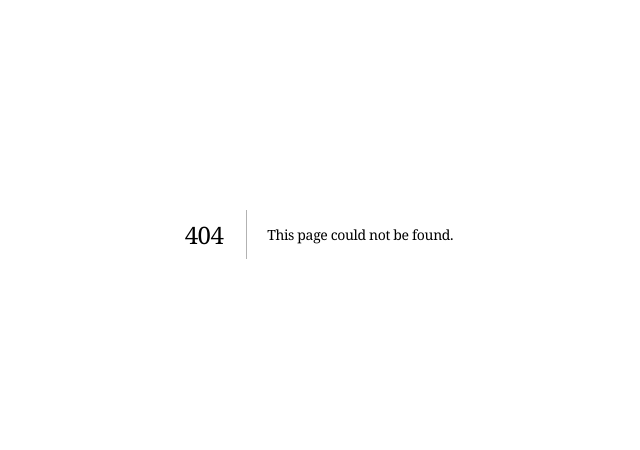
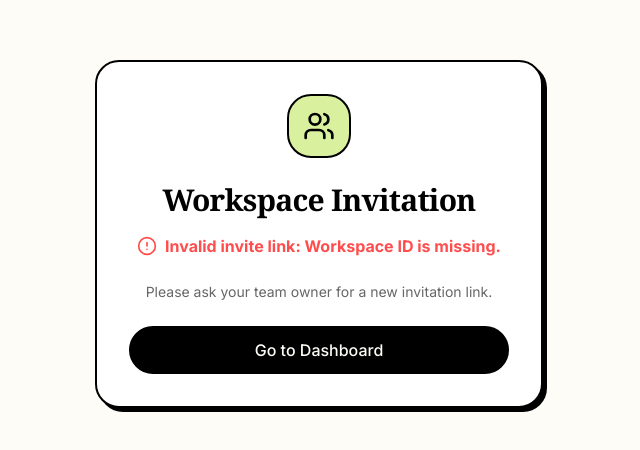
Before and after one commit to Harsheni10160/Ai_Saas_Project, a Next.js app: page /invite in a window 1280 px wide. Before the commit this address had no page. Shown: the part 166-616 px from the top of the page, without its empty margins (321-961 px from the left). Built offline with nearby package versions, Linux system fonts and the light colour scheme; no server answers; sample sign-in values are in the browser's storage.

Commit message:
fix: landing page routing and implement team invite flow

```diff
--- /dev/null
+++ b/src/app/api/workspaces/join/route.ts
@@ -0,0 +1,57 @@
+import { NextResponse } from "next/server";
+import { getServerSession } from "next-auth/next";
+import { prisma } from "@/lib/prisma";
+import { authOptions } from "@/lib/auth";
+
+export async function POST(req: Request) {
+    try {
+        const session = await getServerSession(authOptions);
+
+        if (!session?.user?.id) {
+            return NextResponse.json({ error: "Unauthorized" }, { status: 401 });
+        }
+
+        const { workspaceId } = await req.json();
+
+        if (!workspaceId) {
+            return NextResponse.json({ error: "Workspace ID is required" }, { status: 400 });
+        }
+
+        // Check if workspace exists
+        const workspace = await prisma.workspace.findUnique({
+            where: { id: workspaceId },
+        });
+
+        if (!workspace) {
+            return NextResponse.json({ error: "Workspace not found" }, { status: 404 });
+        }
+
+        // Check if user is already a member
+        const existingMember = await prisma.workspaceMember.findUnique({
+            where: {
+                userId_workspaceId: {
+                    userId: session.user.id,
+                    workspaceId: workspaceId,
+                },
+            },
+        });
+
+        if (existingMember) {
+            return NextResponse.json({ message: "Already a member of this workspace" }, { status: 200 });
+        }
+
+        // Add user as a member
+        await prisma.workspaceMember.create({
+            data: {
+                userId: session.user.id,
+                workspaceId: workspaceId,
+                role: "MEMBER",
+            },
+        });
+
+        return NextResponse.json({ message: "Joined workspace successfully" }, { status: 200 });
+    } catch (error) {
+        console.error("[WORKSPACE_JOIN]", error);
+        return NextResponse.json({ error: "Internal Server Error" }, { status: 500 });
+    }
+}
--- a/src/app/dashboard/team/page.tsx
+++ b/src/app/dashboard/team/page.tsx
@@ -142,7 +142,7 @@ export default function TeamPage() {
     };
 
     const copyInviteLink = () => {
-        const inviteLink = `${window.location.origin}/signup?workspace=${workspace?.id}`;
+        const inviteLink = `${window.location.origin}/invite?workspace=${workspace?.id}`;
         navigator.clipboard.writeText(inviteLink);
         setCopied(true);
         toast.success("Invite link copied!");
--- /dev/null
+++ b/src/app/invite/page.tsx
@@ -0,0 +1,119 @@
+"use client";
+
+import { useEffect, useState } from "react";
+import { useRouter, useSearchParams } from "next/navigation";
+import { useSession } from "next-auth/react";
+import { Loader2, CheckCircle2, AlertCircle, Users } from "lucide-react";
+import { motion } from "framer-motion";
+import { toast } from "sonner";
+import Link from "next/link";
+
+export default function InvitePage() {
+    const { data: session, status } = useSession();
+    const router = useRouter();
+    const searchParams = useSearchParams();
+    const workspaceId = searchParams.get("workspace");
+
+    const [loading, setLoading] = useState(true);
+    const [error, setError] = useState<string | null>(null);
+    const [joined, setJoined] = useState(false);
+
+    useEffect(() => {
+        if (status === "unauthenticated") {
+            const callbackUrl = encodeURIComponent(window.location.href);
+            router.push(`/login?callbackUrl=${callbackUrl}`);
+            return;
+        }
+
+        if (status === "authenticated" && workspaceId) {
+            joinWorkspace();
+        } else if (status === "authenticated" && !workspaceId) {
+            setError("Invalid invite link: Workspace ID is missing.");
+            setLoading(false);
+        }
+    }, [status, workspaceId, router]);
+
+    const joinWorkspace = async () => {
+        try {
+            setLoading(true);
+            const res = await fetch("/api/workspaces/join", {
+                method: "POST",
+                headers: { "Content-Type": "application/json" },
+                body: JSON.stringify({ workspaceId }),
+            });
+
+            const data = await res.json();
+
+            if (!res.ok) {
+                throw new Error(data.error || "Failed to join workspace");
+            }
+
+            setJoined(true);
+            toast.success("Joined workspace successfully!");
+
+            // Auto redirect after a short delay
+            setTimeout(() => {
+                router.push("/dashboard");
+            }, 2000);
+        } catch (err: any) {
+            console.error("Join workspace error:", err);
+            setError(err.message || "An unexpected error occurred");
+        } finally {
+            setLoading(false);
+        }
+    };
+
+    return (
+        <div className="min-h-screen bg-background flex flex-col items-center justify-center p-4">
+            <motion.div
+                initial={{ opacity: 0, y: 20 }}
+                animate={{ opacity: 1, y: 0 }}
+                className="max-w-md w-full hi-card p-8 text-center"
+            >
+                <div className="w-16 h-16 bg-pastel-green hi-border rounded-2xl flex items-center justify-center mx-auto mb-6">
+                    <Users size={32} />
+                </div>
+
+                <h1 className="text-3xl font-serif font-bold mb-4">Workspace Invitation</h1>
+
+                {loading ? (
+                    <div className="space-y-4">
+                        <Loader2 className="w-10 h-10 animate-spin text-pastel-green mx-auto" />
+                        <p className="text-muted-foreground italic">Joining the workspace...</p>
+                    </div>
+                ) : error ? (
+                    <div className="space-y-6">
+                        <div className="flex items-center justify-center gap-2 text-destructive font-bold">
+                            <AlertCircle size={20} />
+                            <span>{error}</span>
+                        </div>
+                        <p className="text-muted-foreground text-sm">
+                            Please ask your team owner for a new invitation link.
+                        </p>
+                        <Link href="/dashboard">
+                            <button className="w-full hi-pill-btn h-12">
+                                Go to Dashboard
+                            </button>
+                        </Link>
+                    </div>
+                ) : joined ? (
+                    <div className="space-y-6">
+                        <div className="flex items-center justify-center gap-2 text-green-600 font-bold">
+                            <CheckCircle2 size={24} />
+                            <span className="text-xl">Welcome to the team!</span>
+                        </div>
+                        <p className="text-muted-foreground">
+                            You have successfully joined the workspace. Redirecting you to your dashboard...
+                        </p>
+                        <button
+                            onClick={() => router.push("/dashboard")}
+                            className="w-full hi-pill-btn h-12"
+                        >
+                            Go to Dashboard Now
+                        </button>
+                    </div>
+                ) : null}
+            </motion.div>
+        </div>
+    );
+}
--- a/src/components/hero.tsx
+++ b/src/components/hero.tsx
@@ -3,6 +3,7 @@
 import { Button } from "@/components/ui/button";
 import { MessageSquare, ShieldCheck, Zap } from "lucide-react";
 import { motion } from "framer-motion";
+import Link from "next/link";
 
 export function Hero() {
     return (
@@ -25,9 +26,11 @@ export function Hero() {
                     Stop answering the same FAQs. Upload your docs, and let our AI handle customer support instantly.
                 </p>
                 <div className="flex flex-col sm:flex-row items-center justify-center gap-4 mb-20">
-                    <Button className="hi-pill-btn h-14 px-10 text-lg">
-                        Start Your Free Trial
-                    </Button>
+                    <Link href="/signup">
+                        <Button className="hi-pill-btn h-14 px-10 text-lg">
+                            Start Your Free Trial
+                        </Button>
+                    </Link>
                     <Button variant="outline" className="border rounded-full h-14 px-10 text-lg bg-transparent hover:bg-black/5 transition-colors">
                         Watch Demo
                     </Button>
--- a/src/components/navbar.tsx
+++ b/src/components/navbar.tsx
@@ -17,9 +17,11 @@ export function Navbar() {
                 </div>
                 <div className="flex items-center gap-4">
                     <Link href="/login" className="text-sm font-medium hover:underline">Log in</Link>
-                    <Button variant="default" className="hi-pill-btn h-auto py-2 text-sm">
-                        Get Started
-                    </Button>
+                    <Link href="/signup">
+                        <Button variant="default" className="hi-pill-btn h-auto py-2 text-sm">
+                            Get Started
+                        </Button>
+                    </Link>
                 </div>
             </nav>
         </header>
```
Also changed, not shown: src/app/(auth)/signup/page.tsx (renamed from src/app/(auth)/register/page.tsx).
